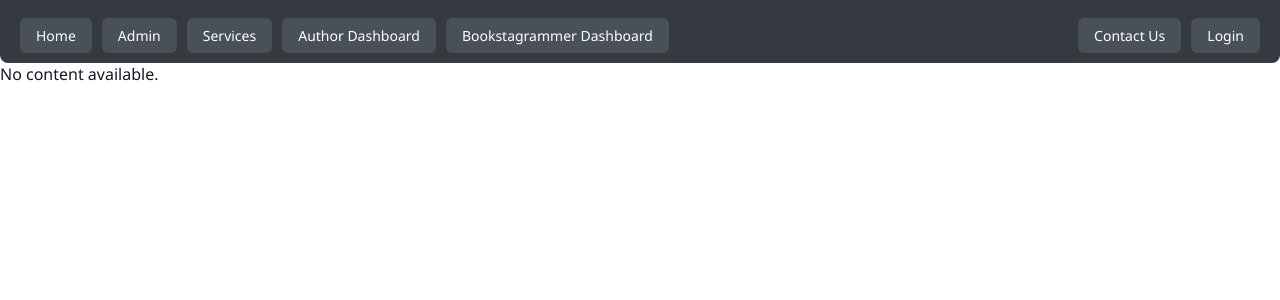
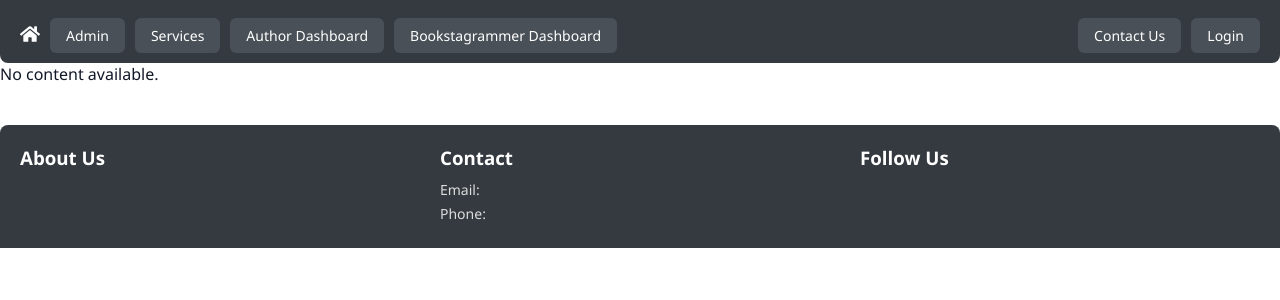
Before and after one commit to AliyulRahman/sample_lm_app, a React (Vite) app: page / in a window 1280 px wide. Shown: the top 300 px of the page. Built offline with nearby package versions, Linux system fonts and the light colour scheme.

Commit message:
Footer and nav bar adjustment

```diff
--- a/package.json
+++ b/package.json
@@ -12,6 +12,7 @@
   "dependencies": {
     "react": "^19.0.0",
     "react-dom": "^19.0.0",
+    "react-icons": "^5.5.0",
     "react-router-dom": "^7.5.3"
   },
   "devDependencies": {
--- a/src/App.jsx
+++ b/src/App.jsx
@@ -6,6 +6,7 @@ import "./App.css";
 import Services from "./components/Services";
 import Navbar from "./components/Navbar";
 import ContactUs from "./components/ContactUs"
+import Footer from "./components/Footer";
 
 export default function App() {
   return (
@@ -18,6 +19,7 @@ export default function App() {
         <Route path="/services" element={<Services />} />
         <Route path="/contactus" element={<ContactUs />} />
       </Routes>
+      <Footer/>
     </Router>
   );
 }
--- /dev/null
+++ b/src/components/Footer/Footer.css
@@ -0,0 +1,56 @@
+.site-footer {
+    background-color: #343a40;
+    color: white;
+    padding: 10px 10px;
+    display: flex;
+    flex-wrap: wrap;
+    justify-content: space-between;
+    border-radius: 8px 8px 0 0;
+    margin-top: 40px;
+  }
+
+  .site-footer h3 {
+    margin-bottom: 10px;
+  }
+
+  .site-footer p,
+  .site-footer a {
+    margin: 5px 0;
+    color: #ddd;
+    text-decoration: none;
+    font-size: 14px;
+  }
+
+  .site-footer a:hover {
+    color: #fff;
+  }
+
+  .footer-about,
+  .footer-contact,
+  .footer-social {
+    flex: 1 1 200px;
+    margin: 10px;
+  }
+
+  .footer-social .social-icons {
+    display: flex;
+    gap: 10px;
+    margin-top: 10px;
+  }
+
+  .footer-social .social-icons a {
+    font-size: 24px;
+    transition: color 0.3s ease;
+  }
+
+  .footer-social .social-icons a:hover {
+    color: white;
+  }
+
+  .instagram {
+    color: MEDIUMVIOLETRED !important;
+  }
+
+  .facebbok {
+    color: deepskyblue !important;
+  }
--- /dev/null
+++ b/src/components/Footer/index.jsx
@@ -0,0 +1,52 @@
+import React, { useEffect, useState } from "react";
+import { getHomeContent } from "../../models/homeContent"; // adjust if needed
+import { FaInstagram, FaFacebook } from "react-icons/fa";
+import "./Footer.css";
+
+export default function Footer() {
+  const [footerData, setFooterData] = useState({
+    about: "",
+    email: "",
+    phone: "",
+    insta: "",
+    facebook: "",
+  });
+
+  useEffect(() => {
+    const data = getHomeContent();
+    if (data?.footer) {
+      setFooterData(data.footer);
+    }
+  }, []);
+
+  return (
+    <footer className="site-footer">
+      <div className="footer-about">
+        <h3>About Us</h3>
+        <p>{footerData.about}</p>
+      </div>
+
+      <div className="footer-contact">
+        <h3>Contact</h3>
+        <p>Email: {footerData.email}</p>
+        <p>Phone: {footerData.phone}</p>
+      </div>
+
+      <div className="footer-social">
+        <h3>Follow Us</h3>
+        <div className="social-icons">
+          {footerData.insta && (
+            <a className="instagram" href={footerData.insta} target="_blank" rel="noreferrer" title="Instagram">
+              <FaInstagram />
+            </a>
+          )}
+          {footerData.facebook && (
+            <a className="facebbok" href={footerData.facebook} target="_blank" rel="noreferrer" title="Facebook">
+              <FaFacebook />
+            </a>
+          )}
+        </div>
+      </div>
+    </footer>
+  );
+}
--- a/src/components/Home/Home.css
+++ b/src/components/Home/Home.css
@@ -68,7 +68,7 @@
   flex: 1 1 250px;
   max-width: 500px;
   box-shadow: 0 4px 8px rgba(0,0,0,0.05);
-  text-align: center;
+  text-align: justify;
 }
 
 .team-card img,
@@ -113,17 +113,3 @@
 .faq-list .faq-item.open p {
   margin-top: 5px;
 }
-
-/* ------------ FOOTER ------------ */
-.footer {
-  background: #f1f1f1;
-  padding: 30px;
-  text-align: center;
-  border-top: 2px solid #ccc;
-}
-
-.footer a {
-  margin: 0 10px;
-  color: #1976d2;
-  text-decoration: none;
-}
--- a/src/components/Home/index.jsx
+++ b/src/components/Home/index.jsx
@@ -97,17 +97,6 @@ export default function Home() {
           ))}
         </div>
       </section>
-
-      {/* Footer */}
-      <footer className="footer">
-        <p>{data.footer.about}</p>
-        <p>Email: {data.footer.email}</p>
-        <p>Phone: {data.footer.phone}</p>
-        <div className="social-links">
-          <a href={data.footer.insta} target="_blank" rel="noopener noreferrer">Instagram</a>
-          <a href={data.footer.facebook} target="_blank" rel="noopener noreferrer">Facebook</a>
-        </div>
-      </footer>
     </div>
   );
 }
--- a/src/components/Navbar/Navbar.css
+++ b/src/components/Navbar/Navbar.css
@@ -1,11 +1,36 @@
 .navbar {
   display: flex;
   justify-content: space-between;
+  align-items: center;
   background-color: #343a40;
   padding: 10px 20px;
   color: white;
+  border-radius: 0 0 8px 8px;
+  position: relative;
+}
+
+.navbar-logo {
+  font-size: 20px;
+  font-weight: bold;
+  margin-right: 10px;
+  margin-top: 10px;
+  cursor: pointer;
+}
+
+.hamburger {
+  display: none;
+  background: none;
+  border: none;
+  font-size: 24px;
+  color: white;
+  cursor: pointer;
+}
+
+.navbar-links {
+  display: flex;
+  justify-content: space-between;
   align-items: center;
-    border-radius: 0 0 8px 8px;
+  flex: 1;
 }
 
 .navbar-left,
@@ -27,3 +52,32 @@
 .navbar button:hover {
   background-color: #6c757d;
 }
+
+/* Responsive */
+@media (max-width: 768px) {
+  .hamburger {
+    display: block;
+  }
+
+  .navbar-links {
+    flex-direction: column;
+    position: absolute;
+    top: 100%;
+    left: 0;
+    right: 0;
+    background-color: #343a40;
+    padding: 10px 20px;
+    display: none;
+  }
+
+  .navbar-links.open {
+    display: flex;
+  }
+
+  .navbar-left,
+  .navbar-right {
+    flex-direction: column;
+    align-items: flex-start;
+    gap: 10px;
+  }
+}
--- a/src/components/Navbar/index.jsx
+++ b/src/components/Navbar/index.jsx
@@ -1,13 +1,22 @@
+import { useState } from "react";
 import { useNavigate } from "react-router-dom";
+import { FaHome } from "react-icons/fa";
 import "./Navbar.css";
 
 export default function Navbar() {
   const navigate = useNavigate();
+  const [menuOpen, setMenuOpen] = useState(false);
 
   return (
     <nav className="navbar">
+      <div className="navbar-logo" onClick={() => navigate("/")}><FaHome/></div>
+
+      <button className="hamburger" onClick={() => setMenuOpen(!menuOpen)}>
+        ☰
+      </button>
+
+      <div className={`navbar-links ${menuOpen ? "open" : ""}`}>
         <div className="navbar-left">
-        <button onClick={() => navigate("/")}>Home</button>
           <button onClick={() => navigate("/admin")}>Admin</button>
           <button onClick={() => navigate("/services")}>Services</button>
           <button onClick={() => navigate("/")}>Author Dashboard</button>
@@ -17,6 +26,7 @@ export default function Navbar() {
           <button onClick={() => navigate("/contactus")}>Contact Us</button>
           <button onClick={() => navigate("/login")}>Login</button>
         </div>
+      </div>
     </nav>
   );
 }
--- a/src/components/Services/Services.css
+++ b/src/components/Services/Services.css
@@ -1,6 +1,6 @@
 .services-page {
   padding: 60px 40px;
-  max-width: 1200px;
+  max-width: 80%;
   margin: 0 auto;
   font-family: 'Segoe UI', Tahoma, Geneva, Verdana, sans-serif;
   background-color: #f8f9fa;
--- a/src/components/Services/index.jsx
+++ b/src/components/Services/index.jsx
@@ -39,7 +39,7 @@ export default function Services() {
         ))}
       </div>
 
-      <h2 className="slider-title">Gallery</h2>
+      <h2 className="slider-title">Reviews</h2>
       <div className="slider-container">
         {sliderImages.length > 0 && (
           <img
```
Also changed, not shown: 1 other file (tests, documents, lock files or other folders). Lines whose indentation alone changed are shown as unchanged.
